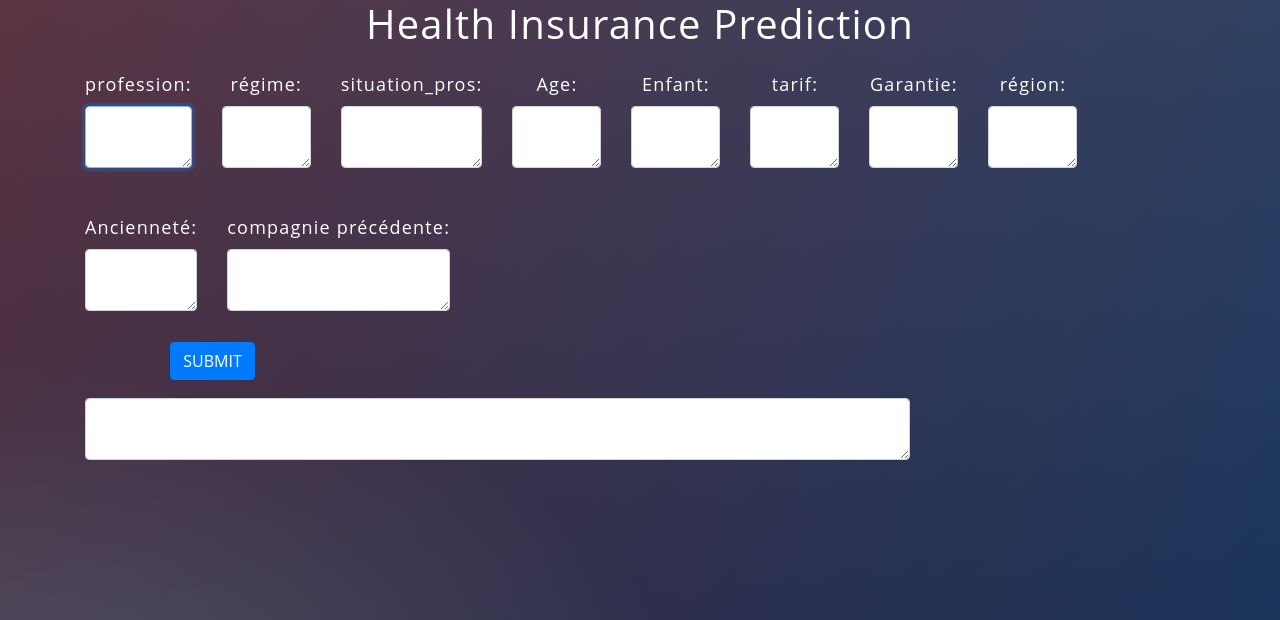
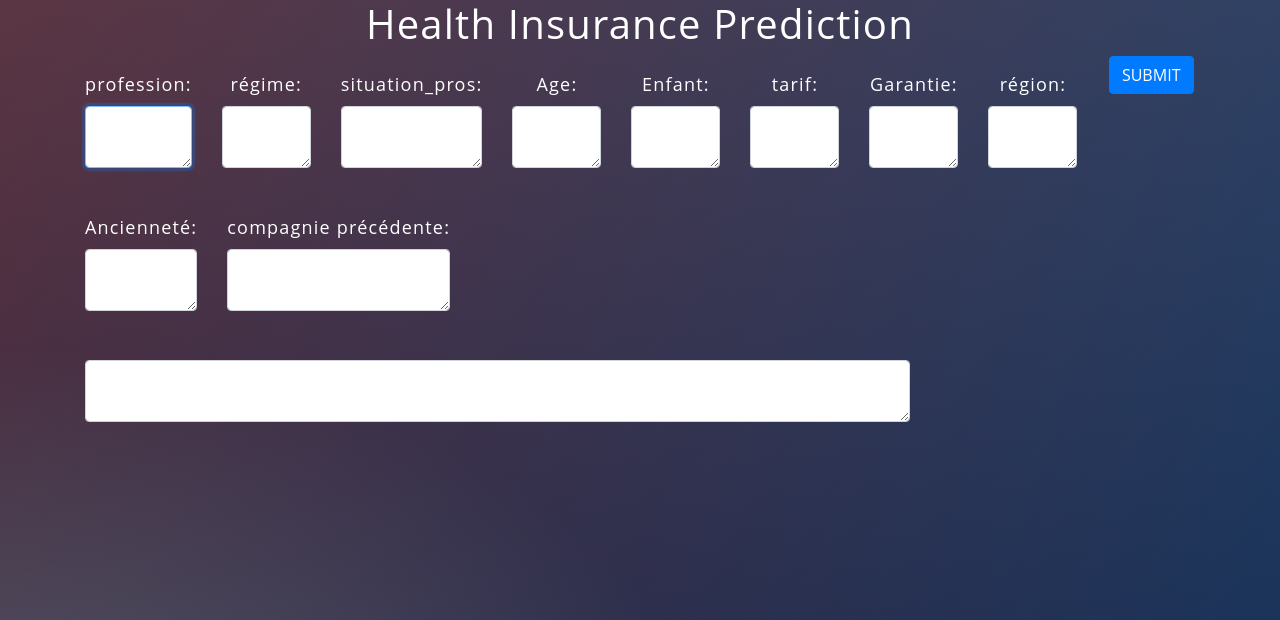
Before and after one commit to marahelwaer/HealthInsurancePredictio, a Flask app: page / in a window 1280 px wide. Shown: the top 620 px of the page. Run offline with Flask 2, Linux system fonts and the light colour scheme; some libraries are stand-ins or nearby versions.

Commit message:
Update home.html

```diff
--- a/templates/home.html
+++ b/templates/home.html
@@ -53,10 +53,9 @@
 				  <label for="comment">compagnie précédente:</label>
 				  <textarea class="form-control" rows="2" id="query10" name="query10" rows="2" cols="5" autofocus>{{query10}}</textarea>
 			</div>
+                        <button type="submit" class="btn btn-primary" name="submit">SUBMIT</button>
 			</div>
-			<div class="col-sm-3">
-			<button type="submit" class="btn btn-primary" name="submit">SUBMIT</button>
-			</div>
+
 		  </form>
 		  </div>
 
```
